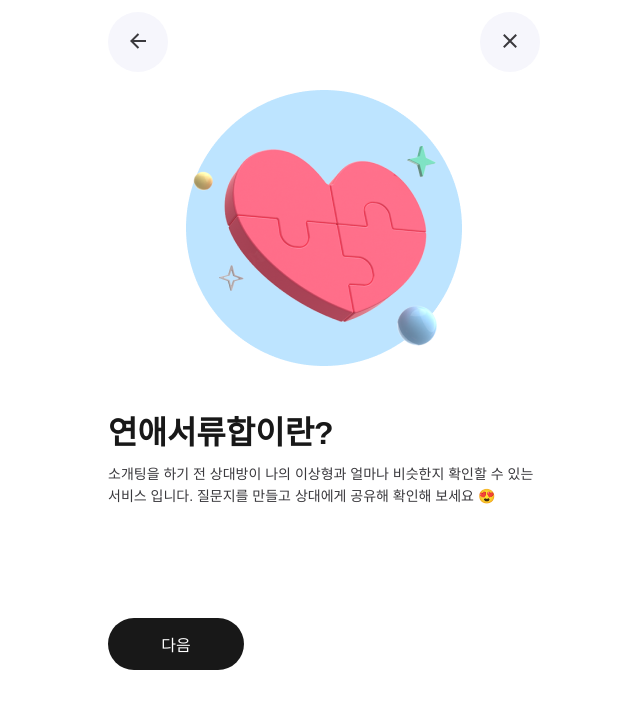
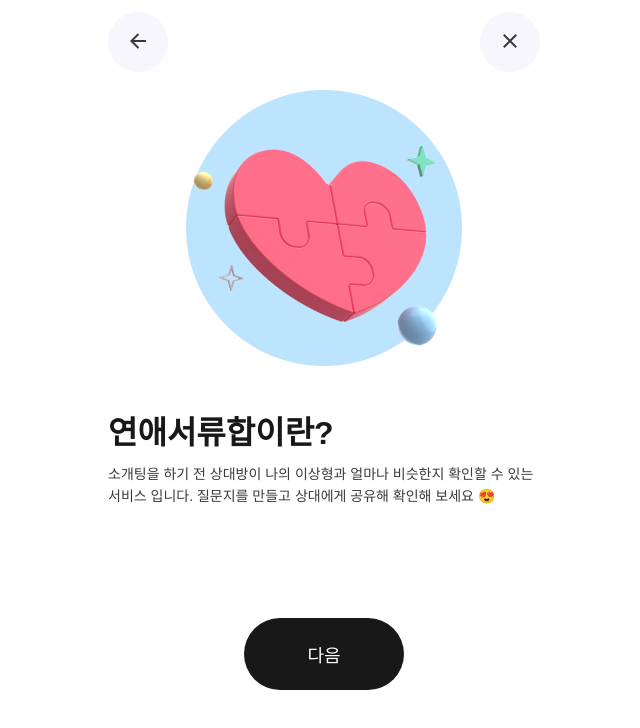
Before and after one commit to kkomyoung/love-document-client, a React (Create React App) app: page /onboarding in a window 1280 px wide. Shown: the top 728 px of the page, without its empty margins (316-956 px from the left). Built offline with nearby package versions, Linux system fonts and the light colour scheme; a web font is replaced by a local one.

Commit message:
chore: 온보딩 버튼영역 수정, 해더 수정

```diff
--- a/src/components/header/Header.jsx
+++ b/src/components/header/Header.jsx
@@ -1,7 +1,7 @@
 import React from 'react'
 import styled from 'styled-components'
 
-function Header(props) {
+const Header = (props) => {
   return <HeadDiv>{props.children}</HeadDiv>
 }
 
--- a/src/pages/Onboarding.jsx
+++ b/src/pages/Onboarding.jsx
@@ -1,7 +1,11 @@
 import React from 'react'
 import styled from 'styled-components'
 import Header from '../components/header/Header'
-import { RoundButton, CircleButton } from '../components/buttons/Buttons'
+import {
+  ButtonArea,
+  RoundButton,
+  CircleButton,
+} from '../components/buttons/Buttons'
 import { Title, TextDesc } from '../components/texts/Texts'
 import ImgTest from '../assets/img_test.png'
 
@@ -21,9 +25,9 @@ function Onboarding() {
           소개팅을 하기 전 상대방이 나의 이상형과 얼마나 비슷한지 확인할 수 있는
           서비스 입니다. 질문지를 만들고 상대에게 공유해 확인해 보세요 😍
         </TextDesc>
-        <ButtonWrap>
-          <RoundButton text="다음"></RoundButton>
-        </ButtonWrap>
+        <ButtonArea>
+          <RoundButton large text="다음"></RoundButton>
+        </ButtonArea>
       </Wrapper>
     </div>
   )
@@ -43,9 +47,5 @@ const ImgWrap = styled.figure`
     max-width: 31.2rem;
   }
 `
-const ButtonWrap = styled.div`
-  padding-bottom: 4.8rem;
-  margin-top: 11rem;
-`
 
 export default Onboarding
```
